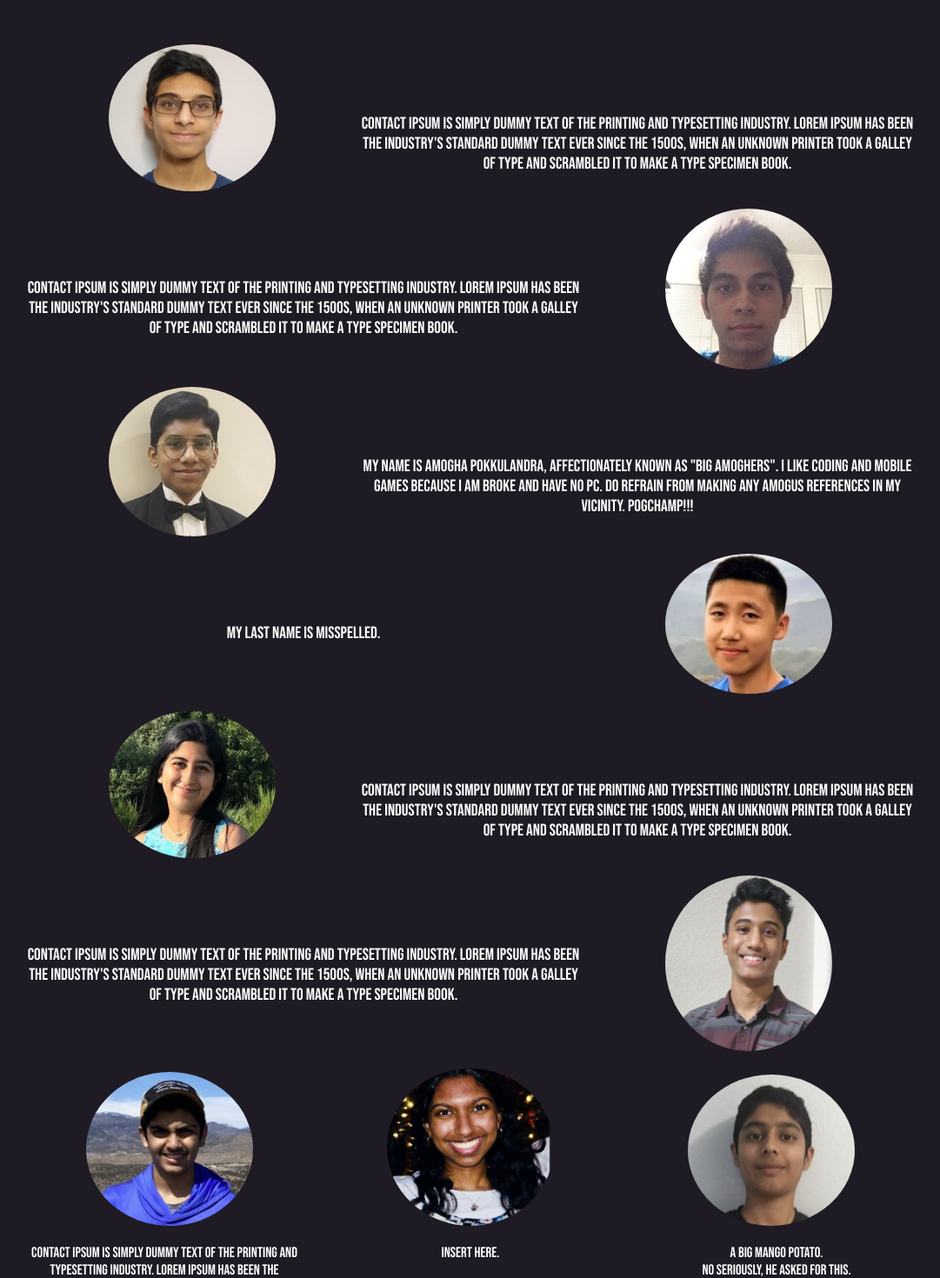
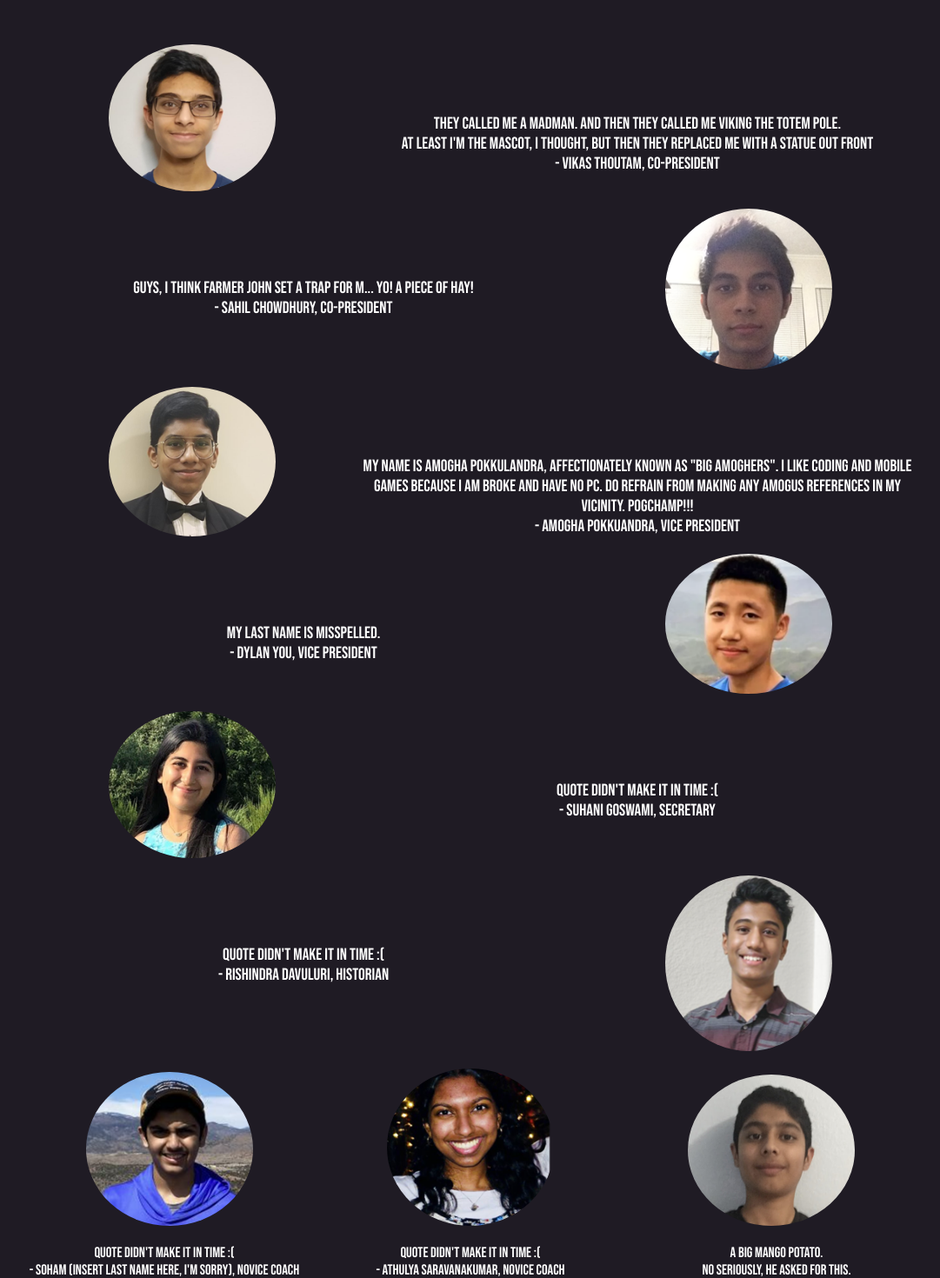
Before and after one commit to dullescompsci/website, a React (Create React App) app in the folder React-Website/: page /officers in a window 1280 px wide. Shown: the part 700-2170 px from the top of the page at 87% size, without its empty margins (99-1180 px from the left). Built offline with nearby package versions, Linux system fonts and the light colour scheme.

Commit message:
Updated Quotes

```diff
--- a/React-Website/src/components/Officers.js
+++ b/React-Website/src/components/Officers.js
@@ -23,48 +23,43 @@ function Officers() {
                   <div class="row">
                       <img src="president_1.png" class="officerImgLeft"/>
                       <p class="officerTextRight">
-                          Contact Ipsum is simply dummy text of the printing and typesetting
-                          industry. Lorem Ipsum has been the industry's standard dummy text
-                          ever since the 1500s, when an unknown printer took a galley of
-                          type and scrambled it to make a type specimen book.
+                          They called me a madman. And then they called me Viking the Totem Pole. <br />
+                          At least I'm the mascot, I thought, but then they replaced me with a statue out front<br />
+                          - Vikas Thoutam, Co-president
                 </p>
                   </div>
                   <div class="row">
                       <img src="president_2.png" class="officerImgRight" />
                       <p class="officerTextLeft">
-                          Contact Ipsum is simply dummy text of the printing and typesetting
-                          industry. Lorem Ipsum has been the industry's standard dummy text
-                          ever since the 1500s, when an unknown printer took a galley of
-                          type and scrambled it to make a type specimen book.
+                          Guys, I think Farmer John set a trap for m... YO! A PIECE OF HAY! <br />
+                          - Sahil Chowdhury, Co-president
                 </p>
                   </div>
                   <div class="row">
                       <img src="vice_President_1.png" class="officerImgLeft" />
                       <p class="officerTextRight">
-                          My name is Amogha Pokkulandra, affectionately known as "Big Amoghers". I like coding and mobile games because I am broke and have no PC. Do refrain from making any amogus references in my vicinity. POGCHAMP!!!
+                          My name is Amogha Pokkulandra, affectionately known as "Big Amoghers". I like coding and mobile games because I am broke and have no PC. Do refrain from making any amogus references in my vicinity. POGCHAMP!!! <br />
+                          - Amogha Pokkuandra, Vice President
                 </p>
                   </div>
                   <div class="row">
                       <img src="vice_President_2.png" class="officerImgRight" />
                       <p class="officerTextLeft">
-                          My last name is misspelled.
+                          My last name is misspelled. <br />
+                          - Dylan You, Vice President
                 </p>
                   </div><div class="row">
                       <img src="secretary.png" class="officerImgLeft" />
                       <p class="officerTextRight">
-                          Contact Ipsum is simply dummy text of the printing and typesetting
-                          industry. Lorem Ipsum has been the industry's standard dummy text
-                          ever since the 1500s, when an unknown printer took a galley of
-                          type and scrambled it to make a type specimen book.
+                          Quote didn't make it in time :( <br />
+                          - Suhani Goswami, Secretary
                 </p>
                   </div>
                   <div class="row">
                       <img src="historian.png" class="officerImgRight" />
                       <p class="officerTextLeft">
-                          Contact Ipsum is simply dummy text of the printing and typesetting
-                          industry. Lorem Ipsum has been the industry's standard dummy text
-                          ever since the 1500s, when an unknown printer took a galley of
-                          type and scrambled it to make a type specimen book.
+                          Quote didn't make it in time :( <br />
+                          - Rishindra Davuluri, Historian
                 </p>
                   </div>
                   <div class="row">
@@ -75,15 +70,15 @@ function Officers() {
                   </div>
                   <div class="row">
                       <p class="officerTextLeftX">
-                          Contact Ipsum is simply dummy text of the printing and typesetting
-                          industry. Lorem Ipsum has been the industry's standard dummy text
-                          ever since the 1500s, when an unknown printer took a galley of
-                          type and scrambled it to make a type specimen book.
+                          Quote didn't make it in time :( <br />
+                          - Soham (Insert Last Name Here, I'm sorry), Novice Coach
                 </p><p class="officerTextRightX">
-                          A Big Mango Potato.<br/>No seriously, he asked for this.
+                          A Big Mango Potato.<br />No seriously, he asked for this.<br />
+                          - Rushil Shah, Advanced Coach
                 </p>
                       <p class="officerTextCenterX">
-                          Insert Here.
+                          Quote didn't make it in time :( <br />
+                          - Athulya Saravanakumar, Novice Coach
                 </p>
 
 
```
